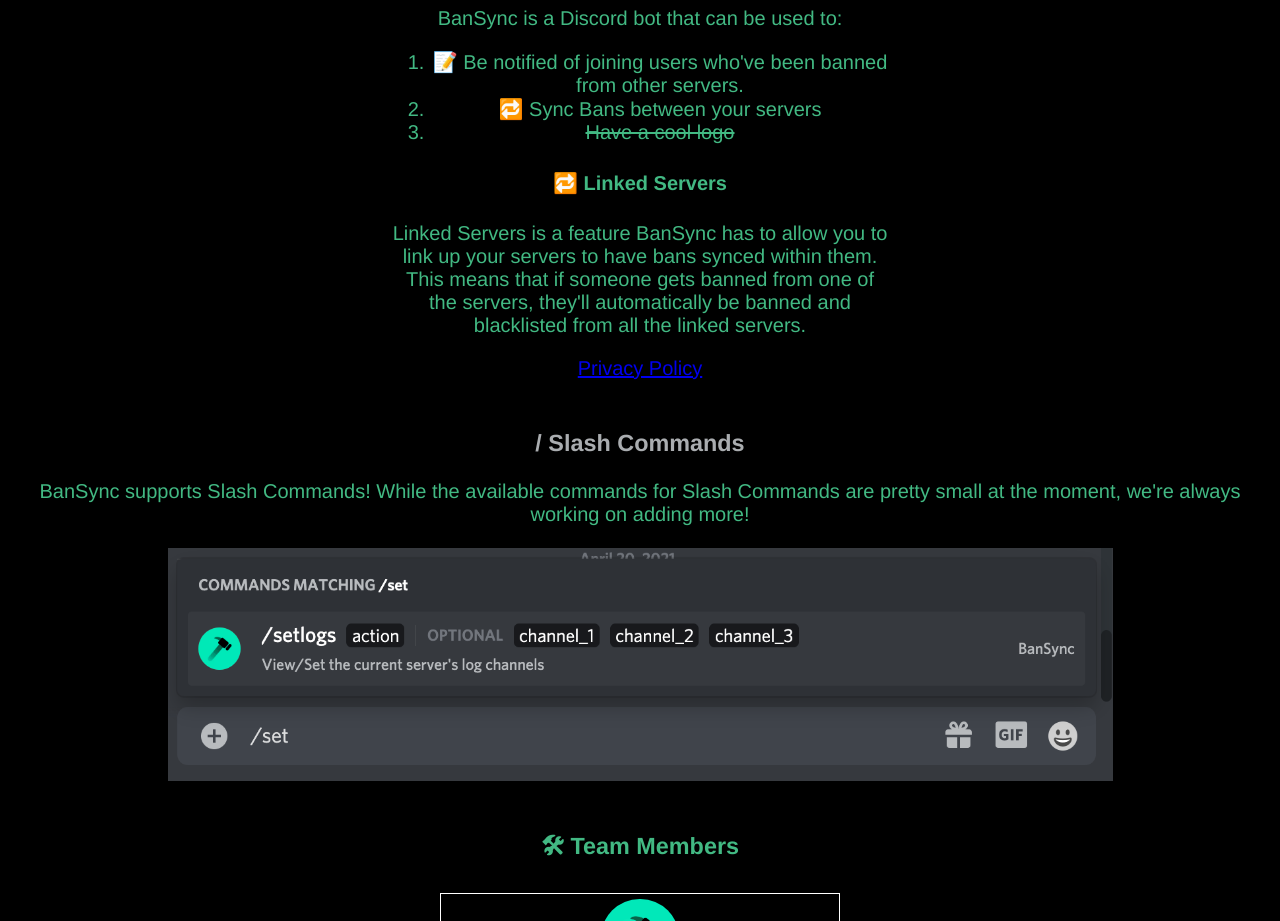
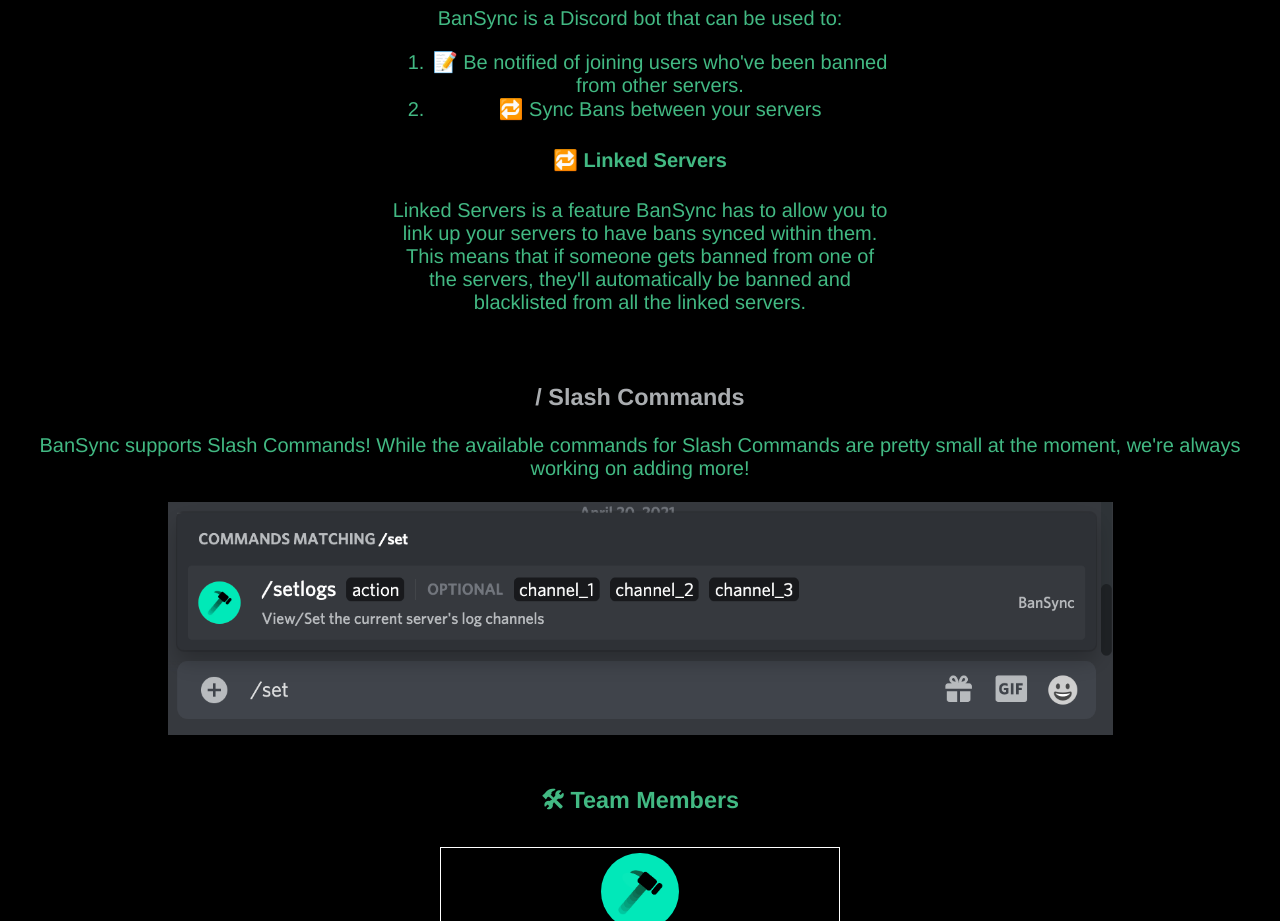
Before and after one commit to Dcode-Studios/bansync-website, a Vue app: page / in a window 1280 px wide. Shown: the part 860-1781 px from the top of the page. Built offline with nearby package versions, Linux system fonts and the light colour scheme.

Commit message:
Update About.vue
remove joke/unneeded elements

```diff
--- a/src/components/About.vue
+++ b/src/components/About.vue
@@ -6,14 +6,12 @@
     <ol>
       <li>📝 Be notified of joining users who've been banned from other servers.</li>
       <li>🔁 Sync Bans between your servers</li>
-      <li><s>Have a cool logo</s></li>
     </ol>
     </p>
     <h4>🔁 Linked Servers</h4>
     <p>
       Linked Servers is a feature BanSync has to allow you to link up your servers to have bans synced within them. This means that if someone gets banned from one of the servers, they'll automatically be banned and blacklisted from all the linked servers.
     </p>
-    <a href="/privacy_policy.pdf">Privacy Policy</a>
 </div>
 </template>
 
```
